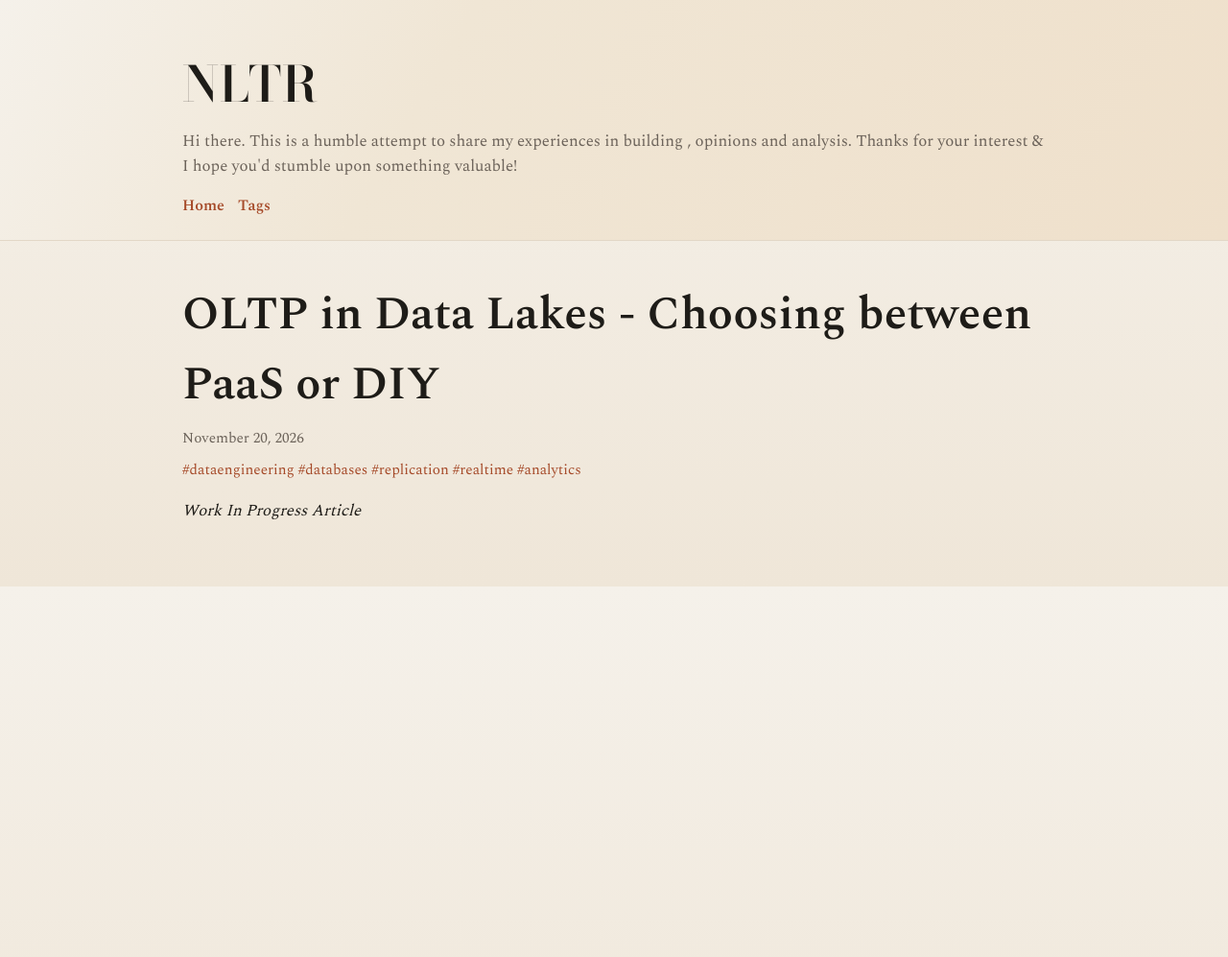
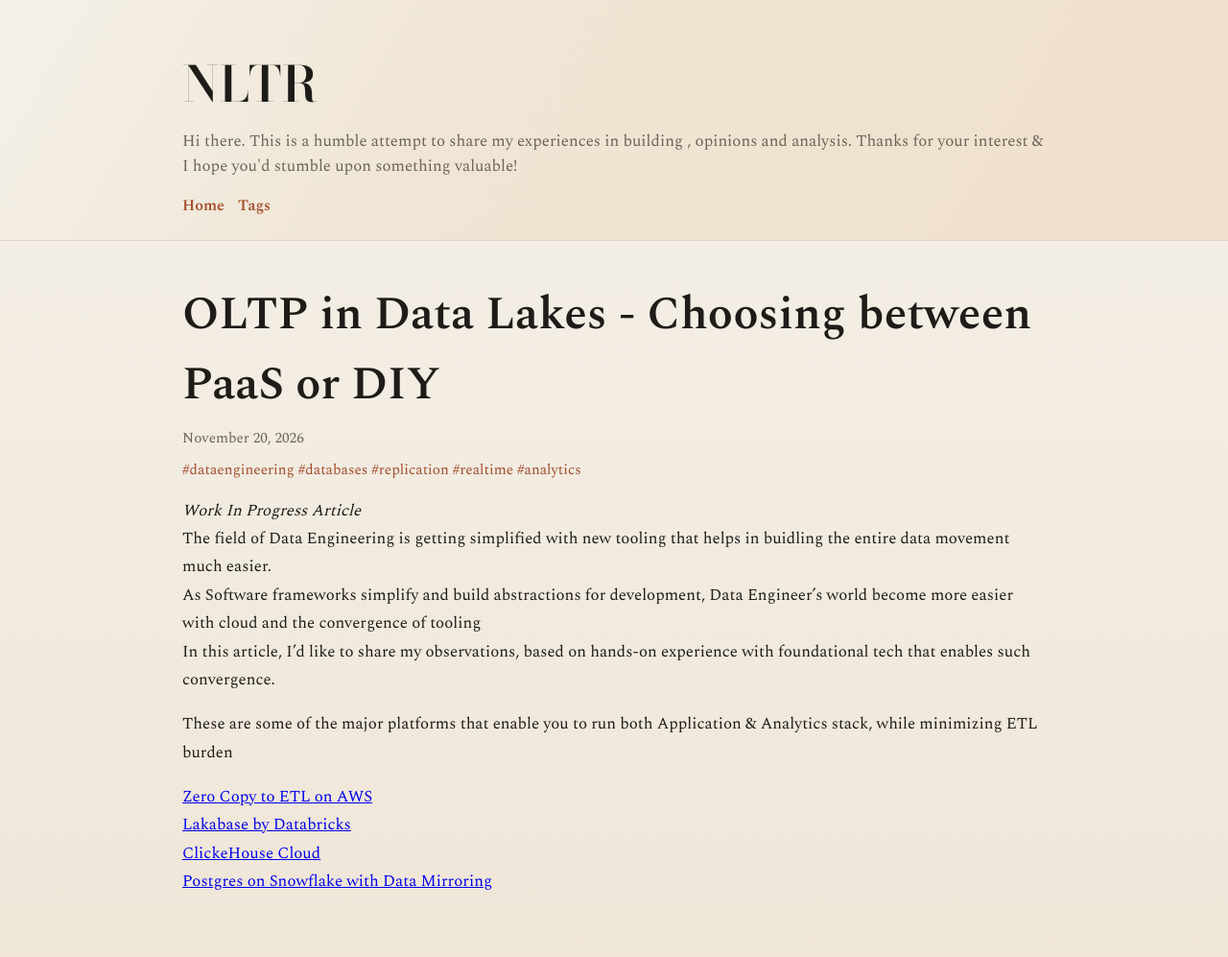
Before and after one commit to nilanka-weeraman/nilanka-weeraman.github.io, a Jekyll site: the page built from _posts/2026-11-20-OLTP-in-data-lake-how-to-DIY.md, in a window 1280 px wide. Shown: the whole page at 96% size. Built offline with Jekyll 4.4.1, drawn with Linux system fonts in a browser that asks for light colours; before the commit the page ends 900 px from its top, so only the background shows below that.

Commit message:
oltp-in-data-lake

```diff
--- a/_posts/2026-11-20-OLTP-in-data-lake-how-to-DIY.md
+++ b/_posts/2026-11-20-OLTP-in-data-lake-how-to-DIY.md
@@ -6,3 +6,13 @@ tags: [dataengineering, databases, replication, realtime, analytics]
 ---
 
 _Work In Progress Article_<br>
+The field of Data Engineering is getting simplified with new tooling that helps in buidling the entire data movement much easier. <br>
+As Software frameworks simplify and build abstractions for development, Data Engineer's world become more easier with cloud and the convergence of tooling <br>
+In this article, I'd like to share my observations, based on hands-on experience with foundational tech that enables such convergence. <br>
+
+These are some of the major platforms that enable you to run both Application & Analytics stack, while minimizing ETL burden <br>
+
+[Zero Copy  to ETL on AWS ](https://docs.aws.amazon.com/redshift/latest/mgmt/zero-etl-using.html)<br>
+[Lakabase by Databricks](https://www.databricks.com/product/lakebase) <br>
+[ClickeHouse Cloud](https://clickhouse.com/blog/oltp-is-expensive-you-can-clickhouse-it) <br>
+[Postgres on Snowflake with Data Mirroring](https://docs.snowflake.com/en/user-guide/snowflake-postgres/postgres-data-mirroring) <br>
```
